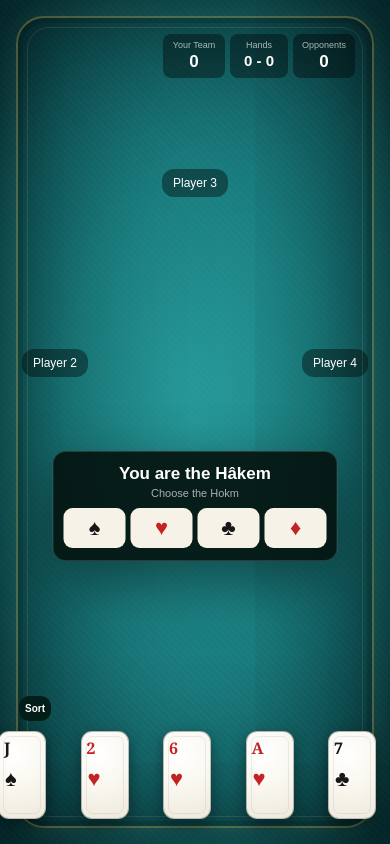
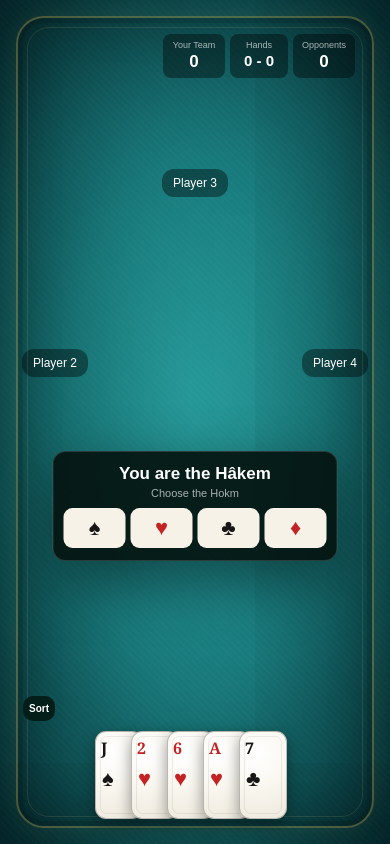
Before and after one commit to Matteees76/hokm-game, a Next.js app: page /game in a window 390 px wide. Built offline with nearby package versions, Linux system fonts and the light colour scheme; no server answers.

Commit message:
Improve mobile card hand layout

```diff
--- a/app/globals.css
+++ b/app/globals.css
@@ -3507,7 +3507,7 @@ box-sizing: border-box;
   width: calc(100% - 12px) !important;
   max-width: calc(100% - 12px) !important;
 
-  left: 6px !important;
+ left: 10px !important;
   transform: none !important;
 
   padding: 0 !important;
@@ -3552,6 +3552,14 @@ box-sizing: border-box;
 .gameTable .hand .cardSuit {
   font-size: 22px !important;
   left: 6px !important;
+}
+/* Starting 5 cards: keep them grouped and overlapping */
+.gameTable .hand[style*="--hand-count: 5"] .playingCard {
+  margin-left: -12px !important;
+}
+
+.gameTable .hand[style*="--hand-count: 5"] .playingCard:first-child {
+  margin-left: 0 !important;
 }
 
 
```
